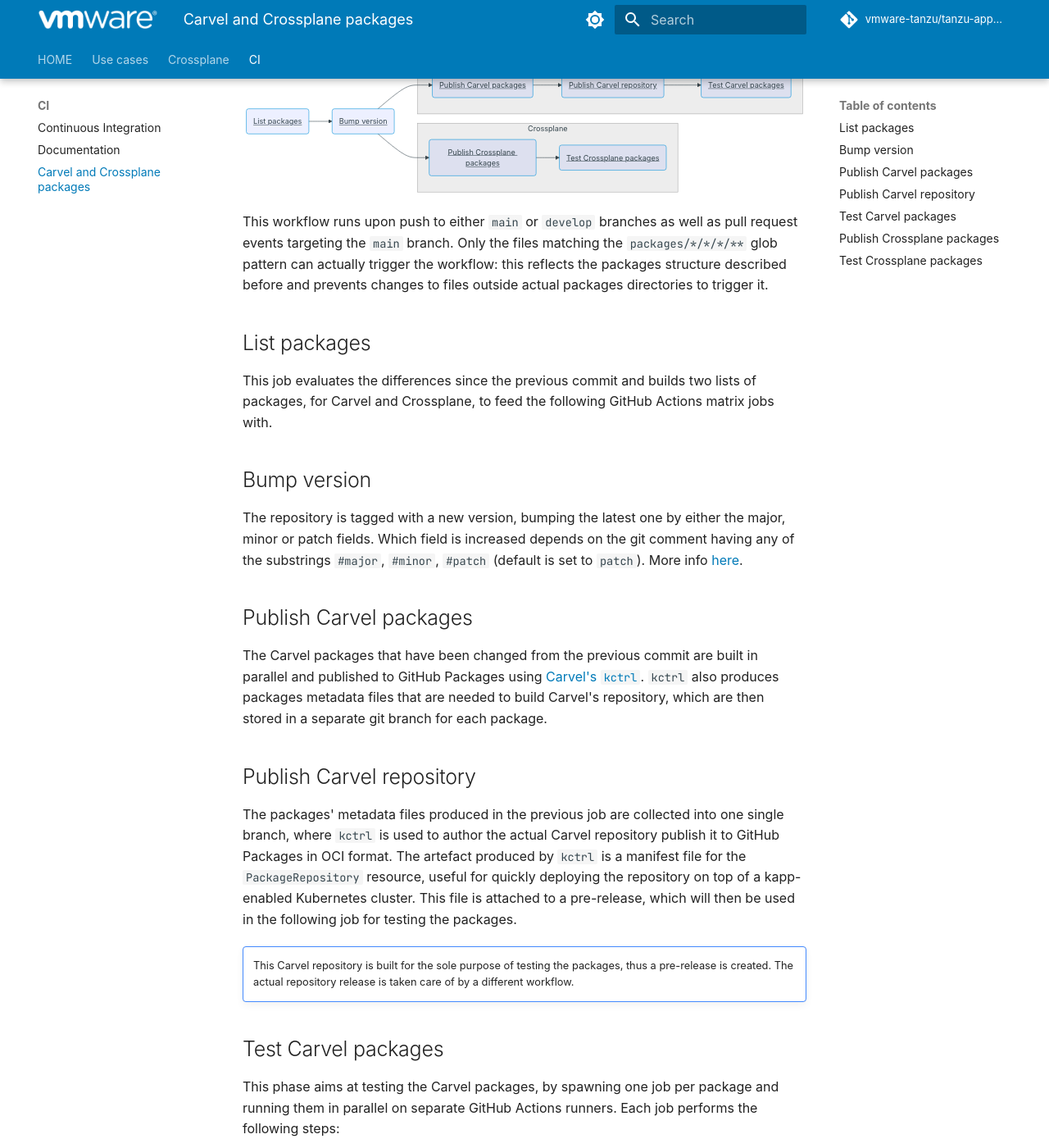
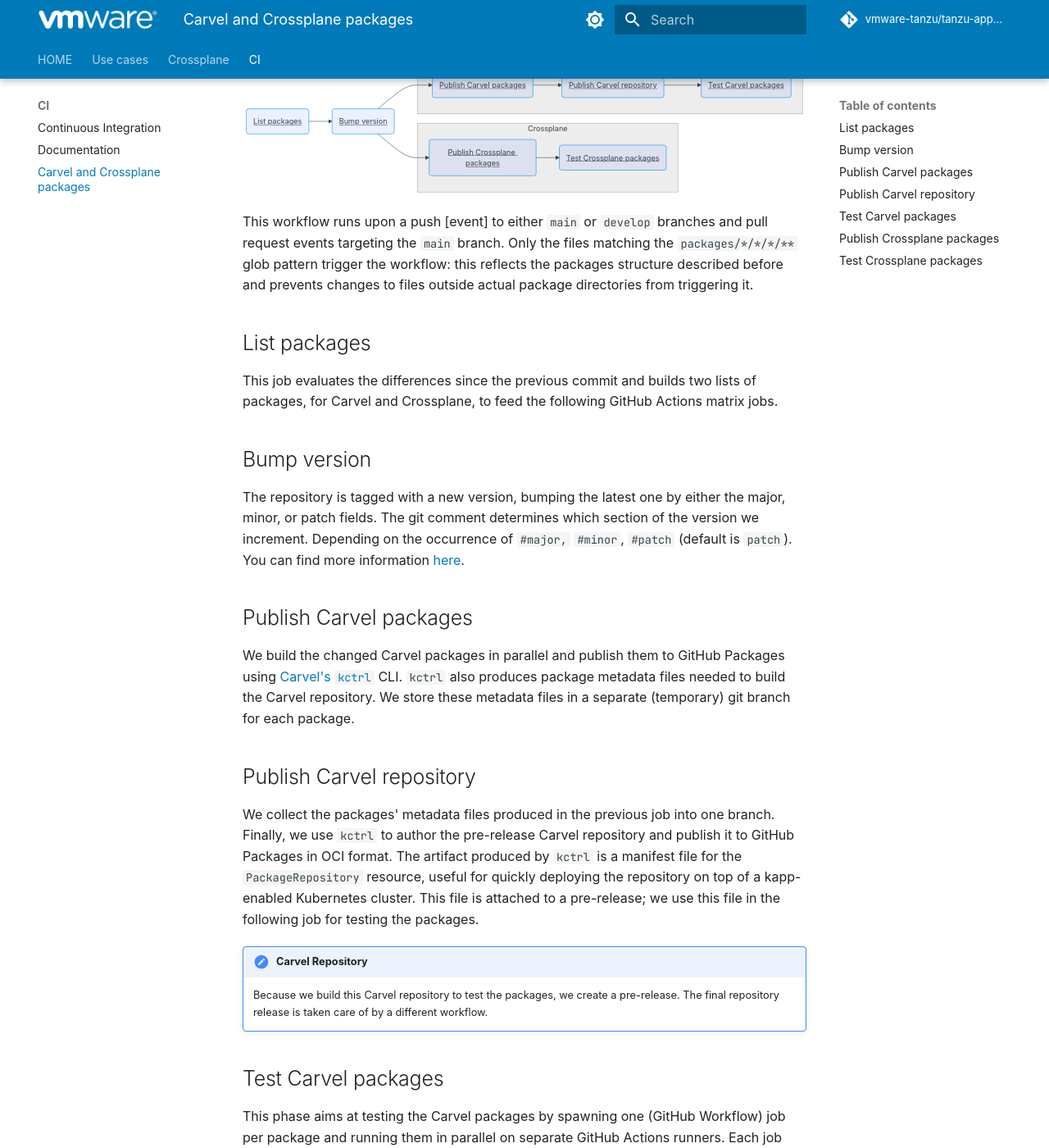
Before and after one commit to vmware-tanzu/tanzu-application-platform-reference-service-packages, an MkDocs documentation site: the page built from docs/ci/carvel-crossplane-packages.md, in a window 1280 px wide and 1400 px high, scrolled down 603 px. Shown: the whole window at 82% size. Built offline with MkDocs 1.6.1 and Material for MkDocs 9.7.7, drawn with Linux system fonts in a browser that asks for light colours; some web fonts are replaced; comment, search, counter and statistics services are not loaded; the version menu is left out; some of the changed text lies outside the part shown.

Commit message:
review together with grammarly

````diff
--- a/docs/ci/carvel-crossplane-packages.md
+++ b/docs/ci/carvel-crossplane-packages.md
@@ -2,7 +2,7 @@
 title: Carvel and Crossplane packages
 ---
 
-The code and configuration for the reference packages must be stored in the `packages` folder,
+We store the code and configuration for the reference packages in the `packages` folder,
 in a structure like the following:
 
 ```text
@@ -15,11 +15,11 @@
 ┆           ┆
 ```
 
-- `PROVIDER`: the provider the package is built for (i.e. `aws`, `azure`, `gcp`, `multicloud`).
-- `PACKAGING`: the packaging system used (currently it must be either `carvel` or `crossplane`).
+- `PROVIDER`:  the provider we build the package for (i.e., `aws`, `azure`, `gcp`, `multicloud`).
+- `PACKAGING`: the packaging system used (currently, it must be either `carvel` or `crossplane`).
 - `NAME`: the package name.
 
-Multiple packages can be built and tested in parallel via the `publish-packages.yml` workflow, which is represented in the following diagram.
+The following diagram shows that multiple packages can be built and tested in parallel via the `publish-packages.yml` workflow.
 
 ```mermaid
 graph LR
@@ -45,38 +45,38 @@
   click G "#test-crossplane-packages"
 ```
 
-This workflow runs upon push to either `main` or `develop` branches as well as pull request events targeting the `main` branch.
-Only the files matching the `packages/*/*/*/**` glob pattern can actually trigger the workflow: this reflects the packages structure described before
-and prevents changes to files outside actual packages directories to trigger it.
+This workflow runs upon a push [event] to either `main` or `develop` branches and pull request events targeting the `main` branch.
+Only the files matching the `packages/*/*/*/**` glob pattern trigger the workflow: this reflects the packages structure described before
+and prevents changes to files outside actual package directories from triggering it.
 
 ## List packages
 
-This job evaluates the differences since the previous commit and builds two lists of packages, for Carvel and Crossplane, to feed the following GitHub Actions matrix jobs with.
+This job evaluates the differences since the previous commit and builds two lists of packages, for Carvel and Crossplane, to feed the following GitHub Actions matrix jobs.
 
 ## Bump version
 
-The repository is tagged with a new version, bumping the latest one by either the major, minor or patch fields.
-Which field is increased depends on the git comment having any of the substrings `#major`, `#minor`, `#patch` (default is set to `patch`).
-More info [here](https://github.com/anothrNick/github-tag-action/tree/1.57.0).
+The repository is tagged with a new version, bumping the latest one by either the major, minor, or patch fields.
+The git comment determines which section of the version we increment. Depending on the occurrence of `#major,` `#minor`, `#patch` (default is  `patch`).
+You can find more information [here](https://github.com/anothrNick/github-tag-action/tree/1.57.0).
 
 ## Publish Carvel packages
 
-The Carvel packages that have been changed from the previous commit are built in parallel and published to GitHub Packages using [Carvel's `kctrl`](https://carvel.dev/kapp-controller/docs/v0.43.2/kctrl-package-authoring/).
-`kctrl` also produces packages metadata files that are needed to build Carvel's repository, which are then stored in a separate git branch for each package.
+We build the changed Carvel packages in parallel and publish them to GitHub Packages using [Carvel's `kctrl`](https://carvel.dev/kapp-controller/docs/v0.43.2/kctrl-package-authoring/) CLI.
+`kctrl` also produces package metadata files needed to build the Carvel repository. We store these metadata files in a separate (temporary) git branch for each package.
 
 ## Publish Carvel repository
 
-The packages' metadata files produced in the previous job are collected into one single branch, where `kctrl` is used to author the actual Carvel repository publish it to GitHub Packages in OCI format.
-The artefact produced by `kctrl` is a manifest file for the `PackageRepository` resource, useful for quickly deploying the repository on top of a kapp-enabled Kubernetes cluster.
-This file is attached to a pre-release, which will then be used in the following job for testing the packages.
+We collect the packages' metadata files produced in the previous job into one branch. Finally, we use `kctrl` to author the pre-release Carvel repository and publish it to GitHub Packages in OCI format.
+The artifact produced by `kctrl` is a manifest file for the `PackageRepository` resource, useful for quickly deploying the repository on top of a kapp-enabled Kubernetes cluster.
+This file is attached to a pre-release; we use this file in the following job for testing the packages.
 
-!!! note ""
-    This Carvel repository is built for the sole purpose of testing the packages, thus a pre-release is created.
-    The actual repository release is taken care of by a different workflow.
+!!! Note "Carvel Repository"
+    Because we build this Carvel repository to test the packages, we create a pre-release.
+    The final repository release is taken care of by a different workflow.
 
 ## Test Carvel packages
 
-This phase aims at testing the Carvel packages, by spawning one job per package and running them in parallel on separate GitHub Actions runners.
+This phase aims at testing the Carvel packages by spawning one (GitHub Workflow) job per package and running them in parallel on separate GitHub Actions runners.
 Each job performs the following steps:
 
 1. [install the Carvel suite](https://carvel.dev/#install)
@@ -84,43 +84,43 @@
 1. [install kapp-controller](https://carvel.dev/kapp-controller/docs/v0.43.2/install/)
 1. [install secretgen-controller](https://github.com/carvel-dev/secretgen-controller/blob/develop/docs/install.md)
 1. install the Carvel repository published in the previous job
-1. run a test script that adheres to a specific naming convention (`scripts/carvel-e2e-$PACKAGE_PROVIDER-$PACKAGE_NAME.sh`), in order to:
+1. run a test script that adheres to a specific naming convention (`scripts/carvel-e2e-$PACKAGE_PROVIDER-$PACKAGE_NAME.sh`), to:
 
-    1. install the cloud operator specific for the current package (i.e. [ACK](https://aws-controllers-k8s.github.io/community/docs/community/overview/), [ASO](https://azure.github.io/azure-service-operator/), ...)
+    1. install the cloud operator specific to the current package (i.e., [ACK](https://aws-controllers-k8s.github.io/community/docs/community/overview/), [ASO](https://azure.github.io/azure-service-operator/), ...)
     1. deploy the package with sample input data (need to consider also firewall rules to allow network traffic)
     1. deploy an application to consume the service provided via the package
-    1. ingest data to the application
+    1. ingest data into the application
     1. assert the ingested data
 
 1. clean up everything
 
 ## Publish Crossplane packages
 
-Crossplane packages are built leveraging `ytt`, for dealing with templating, and the `up` CLI from Upbound, for building the packages and pushing them to an OCI registry (GitHub Packages).
+We build Crossplane packages leveraging `ytt`, for dealing with templating, and the `up` CLI from Upbound, for building the packages and pushing them to an OCI registry (GitHub Packages).
 
 ## Test Crossplane packages
 
-The testing phase reflects what is done on Carvel's side, which means:
+The test phase is similar to Carvel's, which means:
 
 1. create a [kind cluster](https://kind.sigs.k8s.io/)
 1. install [Upbound's Universal Crossplane](https://github.com/upbound/universal-crossplane)
-1. run a test script that adheres to a specific naming convention (`scripts/crossplane-e2e-$PACKAGE_PROVIDER-$PACKAGE_NAME.sh`), in order to:
+1. run a test script that adheres to a specific naming convention (`scripts/crossplane-e2e-$PACKAGE_PROVIDER-$PACKAGE_NAME.sh`), to:
 
     1. install the Crossplane provider(s) needed by the package
     1. install the Crossplane package
-    1. create a claim in order to trigger the build of the actual managed resources
+    1. create a claim to trigger the build of the final managed resources
     1. deploy and test an application
 
 1. clean up everything
 
 !!! warning
     Testing Crossplane packages in standard GitHub Actions runners might be tricky:
-    in fact, standard runners are equipped with 2 vCPUs and 7 GB of RAM as of the time of writing (specs [here](https://docs.github.com/en/actions/using-github-hosted-runners/about-github-hosted-runners#supported-runners-and-hardware-resources))
-    which might not be enough for serving the amount of APIs that Crossplane and its providers can bring (especially the AWS one).
+    In fact, standard runners have two vCPUs and 7 GB of RAM at the time of writing (specs [here](https://docs.github.com/en/actions/using-github-hosted-runners/about-github-hosted-runners#supported-runners-and-hardware-resources)).
+    This is on the low side for [serving the number of APIs](https://blog.upbound.io/scaling-kubernetes-to-thousands-of-crds/) that Crossplane and its providers can bring (especially the AWS one).
     Unfortunately, this leads to race conditions that might make the workflows either fail or succeed at unpredictable stages.
 
     However, it is possible to use the very same scripts provided and test the packages on a larger Kubernetes cluster
     or make use of **paid** [GitHub-hosted large runners](https://docs.github.com/en/actions/using-github-hosted-runners/using-larger-runners).
     Although standard Linux runners are free for public repositories, larger ones are not.
-    You can take a look at the [per-minutes rates page](https://docs.github.com/en/billing/managing-billing-for-github-actions/about-billing-for-github-actions#per-minute-rates),
-    to get an overview about the price of the various instances.
+    However, you can look at the [per-minutes rates page](https://docs.github.com/en/billing/managing-billing-for-github-actions/about-billing-for-github-actions#per-minute-rates),
+    to get an overview of the price of the various instances.
````
Also changed, not shown: docs/ci/documentation.md (+7 -7 lines), docs/ci/index.md (+11 -11 lines).
